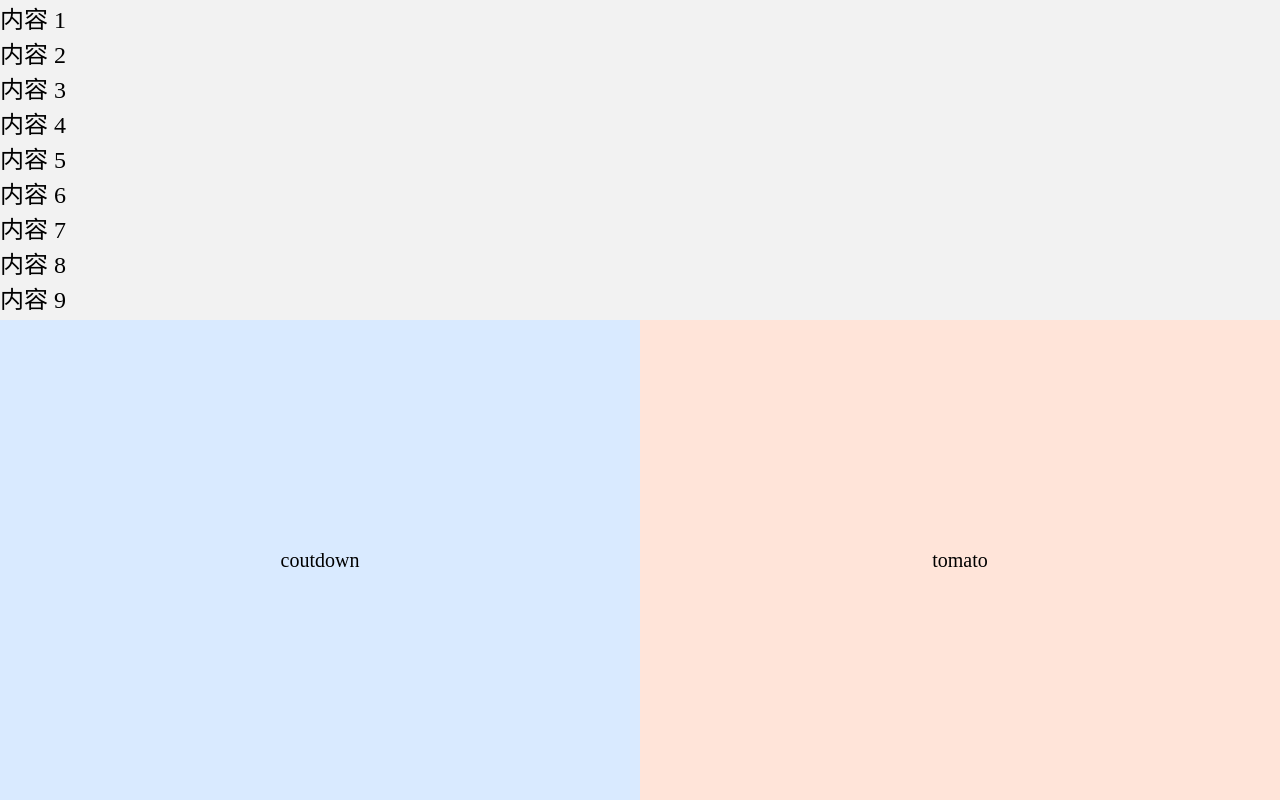
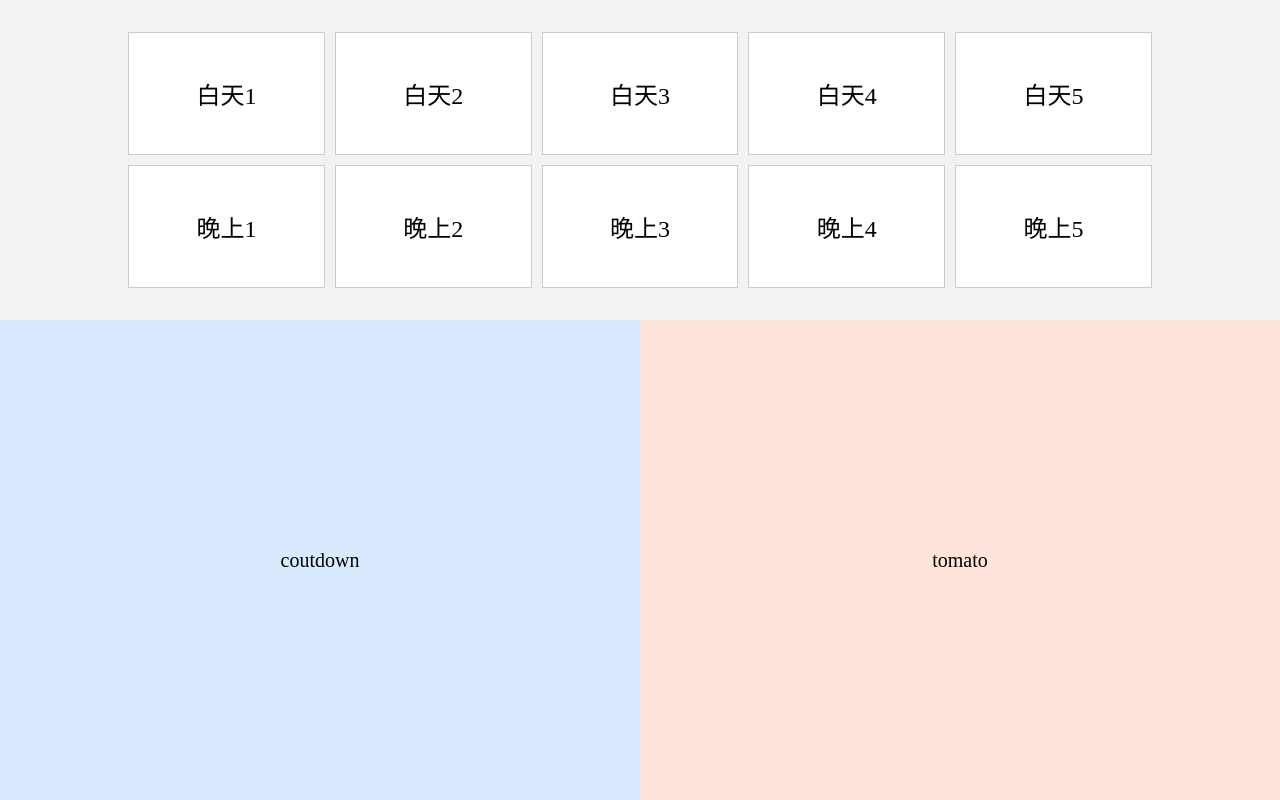
Before and after one commit to Her-mia/daily-notice-board, a Flask app: page / in a window 1280 px wide. Run offline with Flask 3, Linux system fonts and the light colour scheme; data that the repository does not hold is empty.

Commit message:
add weather grid

```diff
--- a/static/css/style.css
+++ b/static/css/style.css
@@ -1,25 +1,29 @@
+/* 上方区域 */
 .top {
     background-color: #f2f2f2;
     height: 40%;
     display: flex;
     justify-content: center;
     align-items: center;
-    padding: 20px; /* 让内容不贴边 */
+    font-size: 24px;
 }
 
-.top-grid {
-    width: 100%;
-    max-width: 1200px;
+/* 5×2 天气表格 */
+.weather-grid {
     display: grid;
-    grid-template-columns: repeat(5, 1fr); /* 5 列 */
-    grid-template-rows: repeat(2, auto);   /* 2 行 */
-    gap: 10px;
+    grid-template-columns: repeat(5, 1fr);
+    grid-template-rows: repeat(2, 1fr);
+    gap: 10px;                              /* 格子间距 */
+    width: 80%;                             /* 可根据需要调整 */
+    height: 80%;
 }
 
-.top-grid .item {
-    background: white;
+/* 每个格子的样式 */
+.weather-grid div {
+    background-color: white;
+    border: 1px solid #ccc;
+    display: flex;
+    justify-content: center;
+    align-items: center;
     padding: 10px;
-    text-align: center;
-    border-radius: 6px;
-    font-size: 20px;
 }
--- a/templates/index.html
+++ b/templates/index.html
@@ -4,6 +4,7 @@
     <meta charset="UTF-8">
     <meta name="viewport" content="width=device-width, initial-scale=1.0">
     <title>daily-notice-broad</title>
+    <link rel="stylesheet" href="{{ url_for('static', filename='css/style.css') }}">
     <style>
         body {
             margin: 0;
@@ -12,13 +13,6 @@
             flex-direction: column;
         }
 
-        /* 上方区域 */
-        .top {
-            background-color: #f2f2f2;
-            height: 40%;
-            display: flex;
-            font-size: 24px;
-        }
 
         /* 下方整体容器 */
         .bottom {
@@ -50,20 +44,20 @@
 <body>
 
 <div class="top">
-    <div class="top-grid">
-        <div class="item">内容 1</div>
-        <div class="item">内容 2</div>
-        <div class="item">内容 3</div>
-        <div class="item">内容 4</div>
-        <div class="item">内容 5</div>
-
-        <div class="item">内容 6</div>
-        <div class="item">内容 7</div>
-        <div class="item">内容 8</div>
-        <div class="item">内容 9</div>
-        <div class="item">内容 10</div>
+    <div class="weather-grid">
+        <div>白天1</div>
+        <div>白天2</div>
+        <div>白天3</div>
+        <div>白天4</div>
+        <div>白天5</div>
+        <div>晚上1</div>
+        <div>晚上2</div>
+        <div>晚上3</div>
+        <div>晚上4</div>
+        <div>晚上5</div>
     </div>
 </div>
+
 
 
     <div class="bottom">
```
